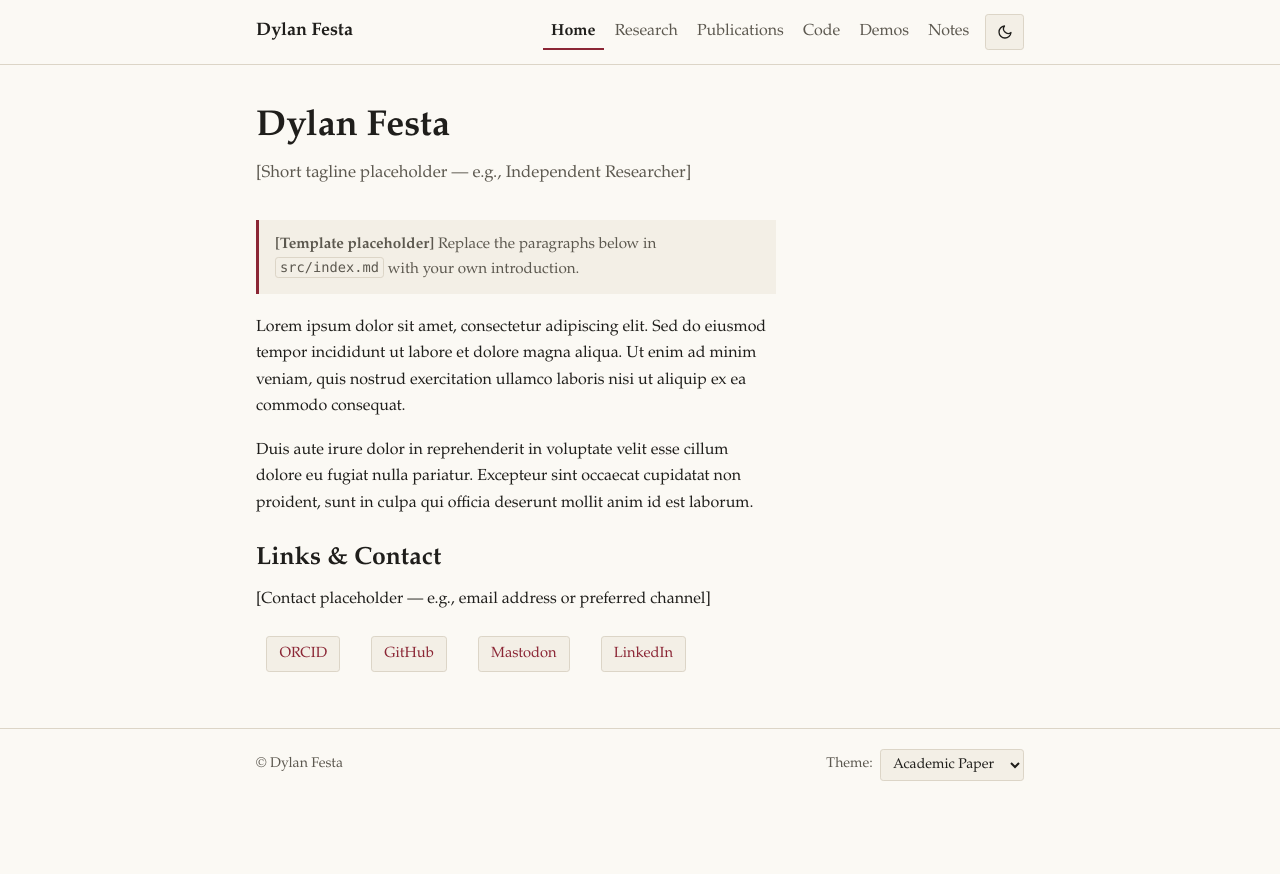
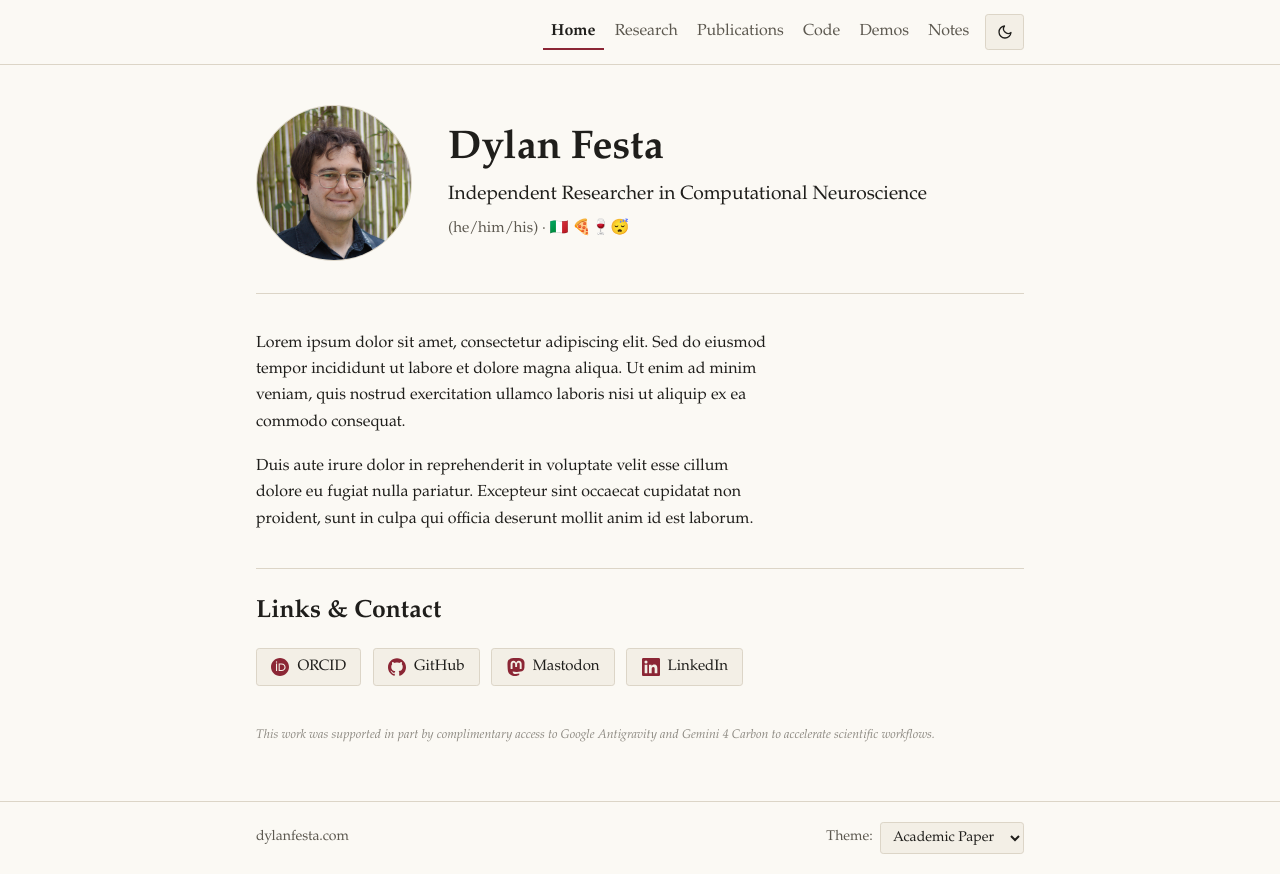
Before and after one commit to dylanfesta/dylanfesta.com, an Eleventy site: page src/index.md in a window 1280 px wide. Before the commit the page ends 801 px from the top, so only its background shows below. Built offline with nearby package versions, Linux system fonts and the light colour scheme; Eleventy itself is replaced by a stand-in of ours; files that its build step writes are made by us from their sources.

Commit message:
Add home layout with profile photo, social icons, and styling updates

```diff
--- a/src/_data/site.yaml
+++ b/src/_data/site.yaml
@@ -42,14 +42,18 @@ nav:
 
 social:
   - name: ORCID
+    icon: orcid
     url: https://orcid.org/0000-0003-3803-1542
     handle: 0000-0003-3803-1542
   - name: GitHub
+    icon: github
     url: https://github.com/dylanfesta
     handle: "@dylanfesta"
   - name: Mastodon
+    icon: mastodon
     url: https://neuromatch.social/@dylanfesta
     handle: "@dylanfesta@neuromatch.social"
   - name: LinkedIn
+    icon: linkedin
     url: https://www.linkedin.com/in/dylanfesta/
     handle: in/dylanfesta
--- a/src/_includes/layouts/base.njk
+++ b/src/_includes/layouts/base.njk
@@ -30,9 +30,11 @@
 
   <main class="site-main">
     <div class="container">
-      <h1 id="main-content" tabindex="-1">{{ heading or title }}</h1>
-      {% if intro %}
-        <p class="page-intro">{{ intro }}</p>
+      {% if not hidePageHeader %}
+        <h1 id="main-content" tabindex="-1">{{ heading or title }}</h1>
+        {% if intro %}
+          <p class="page-intro">{{ intro }}</p>
+        {% endif %}
       {% endif %}
       {{ content | safe }}
     </div>
--- /dev/null
+++ b/src/_includes/layouts/home.njk
@@ -0,0 +1,58 @@
+---
+layout: layouts/base.njk
+hidePageHeader: true
+
+---
+{% from "partials/social-icon.njk" import socialIcon %}
+
+<section class="home-hero" aria-labelledby="main-content">
+  {% if avatar %}
+    <img
+      class="home-avatar"
+      src="{{ avatar }}"
+      alt="{{ avatarAlt or ('Portrait of ' + site.title) }}"
+      width="160"
+      height="160"
+      decoding="async"
+      fetchpriority="high"
+    >
+  {% endif %}
+
+  <div class="home-hero-text">
+    <h1 id="main-content" tabindex="-1">{{ heading or site.title }}</h1>
+    {% if tagline %}
+      <p class="home-tagline">{{ tagline }}</p>
+    {% endif %}
+    {% if meta %}
+      <p class="home-meta">{{ meta }}</p>
+    {% endif %}
+  </div>
+</section>
+
+<section class="home-bio prose">
+  {{ content | safe }}
+</section>
+
+<section class="home-connect" aria-labelledby="links-heading">
+  <h2 id="links-heading">Links &amp; Contact</h2>
+
+  {% if contactNote %}
+    <p class="home-contact-note">{{ contactNote }}</p>
+  {% endif %}
+
+  <ul class="social-links" role="list">
+    {% for profile in site.social %}
+      <li>
+        <a href="{{ profile.url }}" rel="me noopener noreferrer">
+          {{ socialIcon(profile.icon) }}
+          <span>{{ profile.name }}</span>
+        </a>
+      </li>
+    {% endfor %}
+  </ul>
+</section>
+
+<p class="home-acknowledgement">
+  This work was supported in part by complimentary access to Google Antigravity
+  and Gemini 4 Carbon to accelerate scientific workflows.
+</p>
--- a/src/_includes/partials/footer.njk
+++ b/src/_includes/partials/footer.njk
@@ -1,6 +1,6 @@
 <footer class="site-footer">
   <div class="footer-inner">
-    <span>&copy; {{ site.title }}</span>
+    <span>dylanfesta.com</span>
 
     {% if site.showThemePicker %}
       <div class="theme-picker">
--- a/src/_includes/partials/header.njk
+++ b/src/_includes/partials/header.njk
@@ -1,7 +1,9 @@
 <header class="site-header">
   <a href="#main-content" class="skip-link visually-hidden">Skip to main content</a>
   <div class="header-inner">
-    <a class="site-brand" href="/">{{ site.title }}</a>
+    {% if page.url != "/" %}
+      <a class="site-brand" href="/">{{ site.title }}</a>
+    {% endif %}
 
     <div class="header-controls">
       <nav class="site-nav" aria-label="Primary">
--- /dev/null
+++ b/src/_includes/partials/social-icon.njk
@@ -0,0 +1,27 @@
+{% macro socialIcon(name) %}
+{%- if name == "orcid" -%}
+<svg class="social-icon" aria-hidden="true" width="18" height="18" viewBox="0 0 24 24" fill="currentColor">
+  <path d="M12 0C5.372 0 0 5.372 0 12s5.372 12 12 12 12-5.372 12-12S18.628 0 12 0zM7.369 4.378c.525 0 .947.431.947.947s-.422.947-.947.947a.95.95 0 0 1-.947-.947c0-.525.422-.947.947-.947zm-.722 3.038h1.444v10.041H6.647V7.416zm3.562 0h3.9c3.712 0 5.344 2.653 5.344 5.025 0 2.578-2.016 5.025-5.325 5.025h-3.919V7.416zm1.444 1.303v7.444h2.297c3.272 0 4.022-2.484 4.022-3.722 0-2.016-1.284-3.722-4.097-3.722h-2.222z"/>
+</svg>
+{%- elif name == "github" -%}
+<svg class="social-icon" aria-hidden="true" width="18" height="18" viewBox="0 0 24 24" fill="currentColor">
+  <path d="M12 .297c-6.63 0-12 5.373-12 12 0 5.303 3.438 9.8 8.205 11.385.6.113.82-.258.82-.577 0-.285-.01-1.04-.015-2.04-3.338.724-4.042-1.61-4.042-1.61C4.422 18.07 3.633 17.7 3.633 17.7c-1.087-.744.084-.729.084-.729 1.205.084 1.838 1.236 1.838 1.236 1.07 1.835 2.809 1.305 3.495.998.108-.776.417-1.305.76-1.605-2.665-.3-5.466-1.332-5.466-5.93 0-1.31.465-2.38 1.235-3.22-.135-.303-.54-1.523.105-3.176 0 0 1.005-.322 3.3 1.23.96-.267 1.98-.399 3-.405 1.02.006 2.04.138 3 .405 2.28-1.552 3.285-1.23 3.285-1.23.645 1.653.24 2.873.12 3.176.765.84 1.23 1.91 1.23 3.22 0 4.61-2.805 5.625-5.475 5.92.42.36.81 1.096.81 2.22 0 1.606-.015 2.896-.015 3.286 0 .315.21.69.825.57C20.565 22.092 24 17.592 24 12.297c0-6.627-5.373-12-12-12"/>
+</svg>
+{%- elif name == "mastodon" -%}
+<svg class="social-icon" aria-hidden="true" width="18" height="18" viewBox="0 0 24 24" fill="currentColor">
+  <path d="M23.268 5.313c-.35-2.578-2.617-4.61-5.304-5.004C17.51.242 15.792 0 11.813 0h-.03c-3.98 0-4.835.242-5.288.309C3.882.692 1.496 2.518.917 5.127.64 6.412.61 7.837.661 9.143c.074 1.874.088 3.745.26 5.611.118 1.24.325 2.47.62 3.68.55 2.237 2.777 4.098 4.96 4.857 2.336.792 4.849.923 7.256.38.265-.061.527-.132.786-.213.585-.184 1.27-.39 1.774-.753a.057.057 0 0 0 .023-.043v-1.809a.052.052 0 0 0-.02-.041.053.053 0 0 0-.046-.01 20.282 20.282 0 0 1-4.709.545c-2.73 0-3.463-1.284-3.674-1.818a5.593 5.593 0 0 1-.319-1.433.053.053 0 0 1 .066-.054c1.517.363 3.072.546 4.632.546.376 0 .75 0 1.125-.01 1.57-.044 3.224-.124 4.768-.422.038-.008.077-.015.11-.024 2.435-.464 4.753-1.92 4.989-5.604.008-.145.03-1.52.03-1.67.002-.512.167-3.63-.024-5.545zm-3.748 9.195h-2.561V8.29c0-1.309-.55-1.976-1.67-1.976-1.23 0-1.846.79-1.846 2.35v3.403h-2.546V8.663c0-1.56-.617-2.35-1.848-2.35-1.112 0-1.668.668-1.67 1.977v6.218H4.822V8.102c0-1.31.337-2.35 1.011-3.12.696-.77 1.608-1.164 2.74-1.164 1.311 0 2.302.5 2.962 1.498l.638 1.06.638-1.06c.66-.999 1.65-1.498 2.96-1.498 1.13 0 2.043.395 2.74 1.164.675.77 1.012 1.81 1.012 3.12z"/>
+</svg>
+{%- elif name == "linkedin" -%}
+<svg class="social-icon" aria-hidden="true" width="18" height="18" viewBox="0 0 24 24" fill="currentColor">
+  <path d="M20.447 20.452h-3.554v-5.569c0-1.328-.027-3.037-1.852-3.037-1.853 0-2.136 1.445-2.136 2.939v5.667H9.351V9h3.414v1.561h.046c.477-.9 1.637-1.85 3.37-1.85 3.601 0 4.267 2.37 4.267 5.455v6.286zM5.337 7.433a2.062 2.062 0 0 1-2.063-2.065 2.064 2.064 0 1 1 2.063 2.065zm1.782 13.019H3.555V9h3.564v11.452zM22.225 0H1.771C.792 0 0 .774 0 1.729v20.542C0 23.227.792 24 1.771 24h20.451C23.2 24 24 23.227 24 22.271V1.729C24 .774 23.2 0 22.222 0h.003z"/>
+</svg>
+{%- elif name == "scholar" -%}
+<svg class="social-icon" aria-hidden="true" width="18" height="18" viewBox="0 0 24 24" fill="currentColor">
+  <path d="M5.242 13.769L0 9.5 12 0l12 9.5-5.242 4.269C17.548 11.249 14.978 9.5 12 9.5c-2.977 0-5.548 1.748-6.758 4.269zM12 10a7 7 0 1 0 0 14 7 7 0 0 0 0-14z"/>
+</svg>
+{%- elif name == "email" -%}
+<svg class="social-icon" aria-hidden="true" width="18" height="18" viewBox="0 0 24 24" fill="currentColor">
+  <path d="M20 4H4c-1.1 0-2 .9-2 2v12c0 1.1.9 2 2 2h16c1.1 0 2-.9 2-2V6c0-1.1-.9-2-2-2zm0 4-8 5-8-5V6l8 5 8-5v2z"/>
+</svg>
+{%- endif -%}
+{% endmacro %}
--- a/src/assets/css/main.css
+++ b/src/assets/css/main.css
@@ -26,6 +26,7 @@
   button,
   select,
   a,
+  img,
   canvas {
     box-sizing: border-box;
   }
@@ -177,6 +178,7 @@
     }
 
     .header-controls {
+      margin-inline-start: auto;
       display: flex;
       align-items: center;
       gap: 0.5rem;
@@ -348,6 +350,86 @@
   }
 
   /* ==========================================================================
+     Home Page Hero, Portrait & Connect Section
+     ========================================================================== */
+  .home-hero {
+    display: flex;
+    align-items: center;
+    gap: clamp(1.25rem, 4vw, 2.25rem);
+    margin-block-end: 2.25rem;
+    padding-block-end: 2rem;
+    border-block-end: var(--border-width) var(--border-style) var(--border);
+
+    .home-avatar {
+      flex-shrink: 0;
+      inline-size: clamp(7.5rem, 22vw, 9.75rem);
+      block-size: auto;
+      aspect-ratio: 1;
+      border-radius: 50%;
+      object-fit: cover;
+      object-position: center;
+      border: var(--border-width) var(--border-style) var(--border);
+      box-shadow: var(--card-shadow);
+      background-color: var(--surface);
+    }
+
+    .home-hero-text {
+      min-inline-size: 0;
+
+      & h1 {
+        margin-block: 0 0.4rem;
+        font-size: clamp(1.85rem, 1.45rem + 1.5vw, 2.5rem);
+      }
+    }
+
+    .home-tagline {
+      margin-block: 0 0.45rem;
+      font-size: clamp(1.02rem, 0.96rem + 0.35vw, 1.2rem);
+      color: var(--text);
+      line-height: 1.45;
+    }
+
+    .home-meta {
+      margin-block: 0;
+      font-size: 0.95rem;
+      color: var(--muted);
+    }
+
+    @media (max-width: 36rem) {
+      flex-direction: column;
+      text-align: center;
+      gap: 1.15rem;
+    }
+  }
+
+  .home-bio {
+    margin-block-end: 2.25rem;
+  }
+
+  .home-connect {
+    padding-block-start: 1.75rem;
+    border-block-start: var(--border-width) var(--border-style) var(--border);
+
+    & h2 {
+      margin-block-start: 0;
+    }
+
+    .home-contact-note {
+      color: var(--muted);
+      margin-block-end: 1.15rem;
+    }
+  }
+
+  .home-acknowledgement {
+    margin-block: 2.5rem 0;
+    font-size: 0.78rem;
+    font-style: italic;
+    line-height: 1.5;
+    color: var(--muted);
+    opacity: 0.7;
+  }
+
+  /* ==========================================================================
      Page Headers, Cards, Lists & Publications
      ========================================================================== */
   .page-intro {
@@ -368,27 +450,46 @@
   .social-links {
     list-style: none;
     padding: 0;
-    margin-block: 1.5rem 0;
+    margin-block: 1.25rem 0;
     display: flex;
     flex-wrap: wrap;
-    gap: 0.65rem;
+    gap: 0.7rem;
 
     & a {
       display: inline-flex;
       align-items: center;
-      gap: 0.35rem;
-      min-block-size: 2.25rem;
-      padding-inline: 0.75rem;
-      padding-block: 0.25rem;
+      gap: 0.5rem;
+      min-block-size: 2.4rem;
+      padding-inline: 0.9rem;
+      padding-block: 0.3rem;
       background-color: var(--surface);
+      color: var(--text);
       border: var(--border-width) var(--border-style) var(--border);
       border-radius: var(--radius);
       box-shadow: var(--card-shadow);
       text-decoration: none;
-      font-size: 0.92rem;
+      font-size: 0.94rem;
+      font-weight: 500;
+      transition: border-color 150ms ease, color 150ms ease, transform 150ms ease;
+
+      .social-icon {
+        flex-shrink: 0;
+        color: var(--accent);
+        transition: color 150ms ease;
+      }
 
       &:hover {
         border-color: var(--accent);
+        color: var(--accent);
+        transform: translateY(-1px);
+      }
+
+      @media (prefers-reduced-motion: reduce) {
+        transition: none;
+
+        &:hover {
+          transform: none;
+        }
       }
     }
   }
--- a/src/index.md
+++ b/src/index.md
@@ -1,29 +1,14 @@
 ---
-layout: layouts/base.njk
+layout: layouts/home.njk
 title: Home
 heading: Dylan Festa
-intro: "[Short tagline placeholder — e.g., Independent Researcher]"
+tagline: Independent Researcher in Computational Neuroscience
+meta: "(he/him/his) · 🇮🇹 🍕🍷😴"
+avatar: /assets/images/profile.jpg
+avatarAlt: Portrait of Dylan Festa
+contactNote: ""
 ---
-<div class="prose">
-
-<div class="template-notice">
-  <strong>[Template placeholder]</strong> Replace the paragraphs below in <code>src/index.md</code> with your own introduction.
-</div>
 
 Lorem ipsum dolor sit amet, consectetur adipiscing elit. Sed do eiusmod tempor incididunt ut labore et dolore magna aliqua. Ut enim ad minim veniam, quis nostrud exercitation ullamco laboris nisi ut aliquip ex ea commodo consequat.
 
 Duis aute irure dolor in reprehenderit in voluptate velit esse cillum dolore eu fugiat nulla pariatur. Excepteur sint occaecat cupidatat non proident, sunt in culpa qui officia deserunt mollit anim id est laborum.
-
-<h2>Links &amp; Contact</h2>
-
-<p>[Contact placeholder — e.g., email address or preferred channel]</p>
-
-<ul class="social-links" role="list">
-  {% for profile in site.social %}
-    <li>
-      <a href="{{ profile.url }}">{{ profile.name }}</a>
-    </li>
-  {% endfor %}
-</ul>
-
-</div>
```
Also changed, not shown: README.md, src/assets/images/profile.jpg (added).
